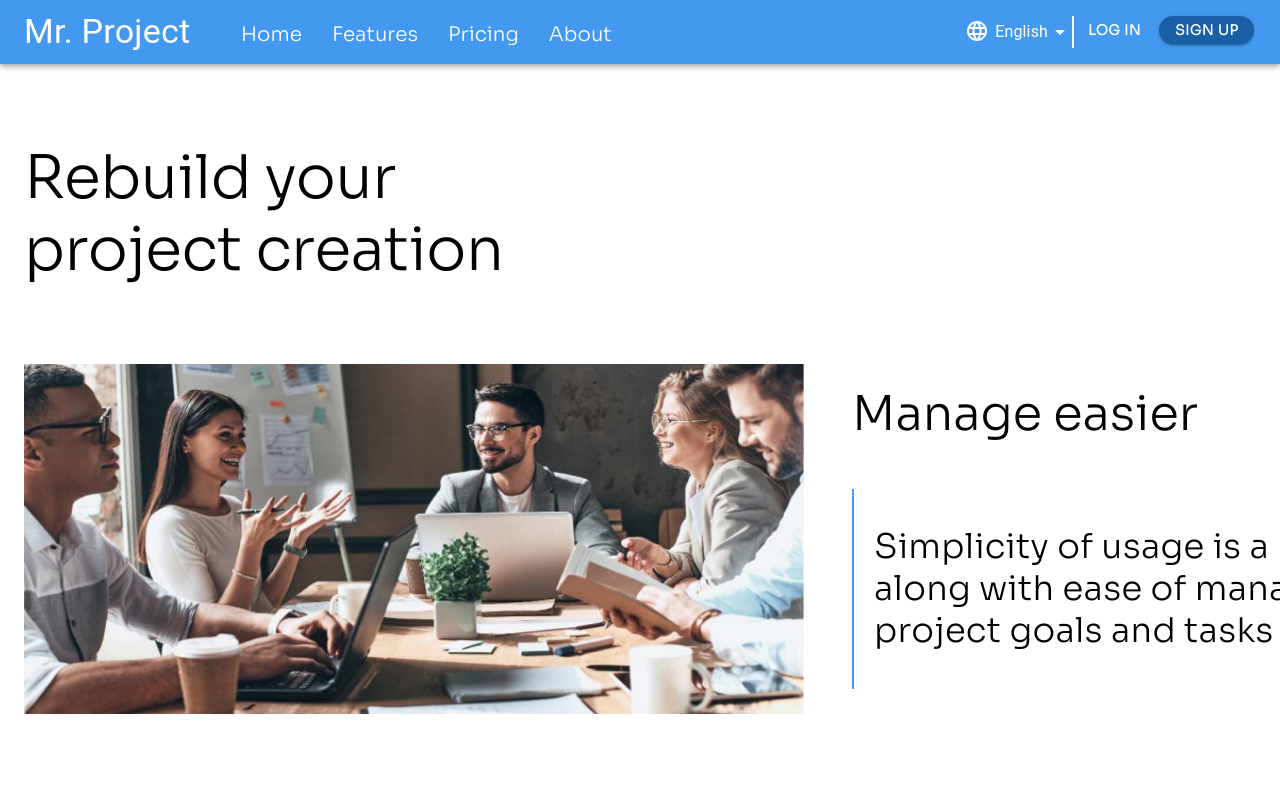
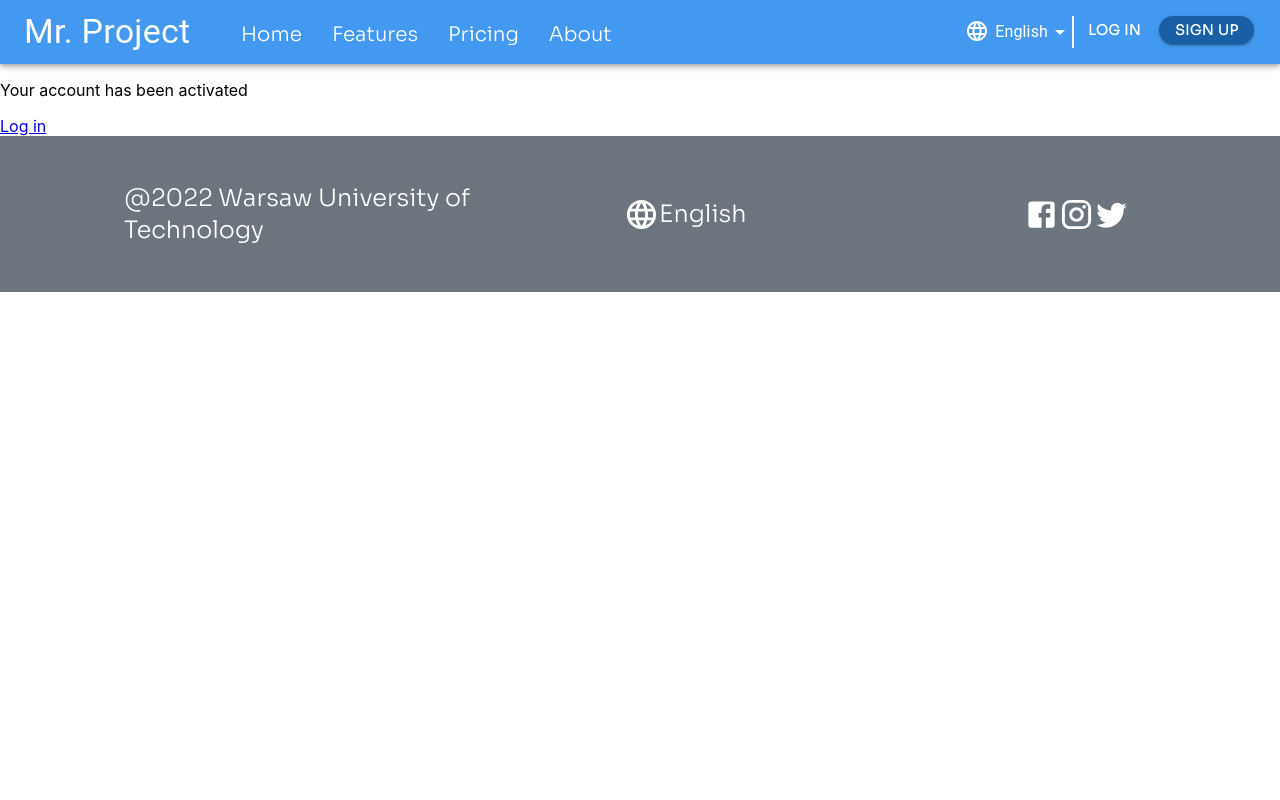
Before and after one commit to kasiagrygorowicz/Asana-Frontend, a React (Create React App) app: page /confirm in a window 1280 px wide. Before the commit this address led to /. Shown: the top 800 px of the page. Built offline with nearby package versions, Linux system fonts and the light colour scheme.

Commit message:
strona potwierdzenia rejestracji

```diff
--- a/src/App.js
+++ b/src/App.js
@@ -21,6 +21,7 @@ import EditProject from "./pages/EditProject";
 import AuthContext from "./store/auth-context";
 import UserProfile from "./pages/UserProfile";
 import Team from "./pages/Team";
+import AccountConfirmationPage from "./pages/AccountConfirmationPage";
 
 function App() {
     const authCtx = useContext(AuthContext)
@@ -34,8 +35,11 @@ function App() {
                 <Route path="/pricing" element={<Pricing t={t} />} />
                 <Route path="/about" element={<About t={t}/>} />
                 <Route path="/signup" element={<Signup t={t}/>}/>
+
+                <Route path="/confirm" element= {<AccountConfirmationPage t={t} />} />
                 {!authCtx.isLoggedIn &&
                     <Route path="/login" element={<Login t={t}/>}/>
+
                 }
                 {authCtx.isLoggedIn && (
                     <>
--- /dev/null
+++ b/src/pages/AccountConfirmationPage.js
@@ -0,0 +1,16 @@
+import {Link} from "react-router-dom";
+import React from "react";
+
+const AccountConfirmationPage =(props,response)=>{
+    return(
+    <div>
+        <p>Your account has been activated</p>
+        <Link to="/login" >
+            {props.t('login')}
+        </Link>
+
+    </div>)
+
+}
+
+export default AccountConfirmationPage
```
